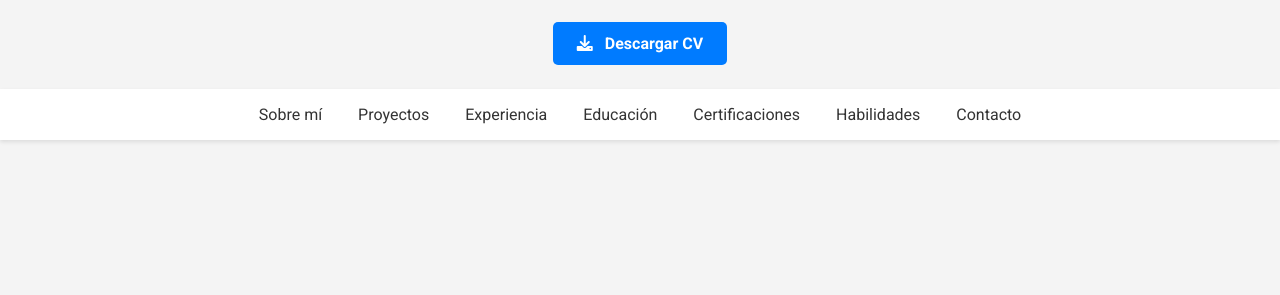
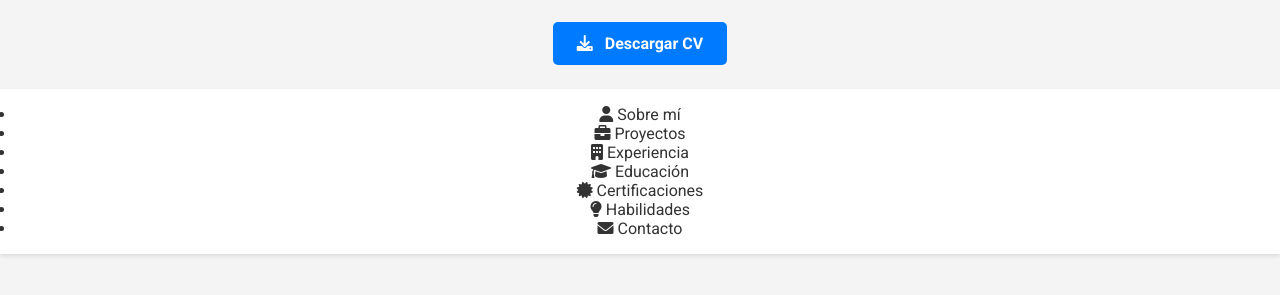
Before and after one commit to alvarodominguez07/dominguezmoradev.github.io, a plain HTML site: page index.html in a window 1280 px wide. Shown: the part 135-430 px from the top of the page. Drawn offline with Linux system fonts and the light colour scheme.

Commit message:
Update index.html

```diff
--- a/index.html
+++ b/index.html
@@ -80,15 +80,16 @@
     <i class="fas fa-download"></i> Descargar CV
   </a>
 </div>
-
-<nav>
-  <a href="#sobre-mi">Sobre mí</a>
-  <a href="#proyectos">Proyectos</a>
-  <a href="#experiencia">Experiencia</a>
-  <a href="#educacion">Educación</a>
-  <a href="#certificaciones">Certificaciones</a>
-  <a href="#habilidades">Habilidades</a>
-  <a href="#contacto">Contacto</a>
+<nav class="main-menu">
+  <ul>
+    <li><a href="#sobre-mi"><i class="fas fa-user"></i> Sobre mí</a></li>
+    <li><a href="#proyectos"><i class="fas fa-briefcase"></i> Proyectos</a></li>
+    <li><a href="#experiencia"><i class="fas fa-building"></i> Experiencia</a></li>
+    <li><a href="#educacion"><i class="fas fa-graduation-cap"></i> Educación</a></li>
+    <li><a href="#certificaciones"><i class="fas fa-certificate"></i> Certificaciones</a></li>
+    <li><a href="#habilidades"><i class="fas fa-lightbulb"></i> Habilidades</a></li>
+    <li><a href="#contacto"><i class="fas fa-envelope"></i> Contacto</a></li>
+  </ul>
 </nav>
 </body>
 </html>
```
